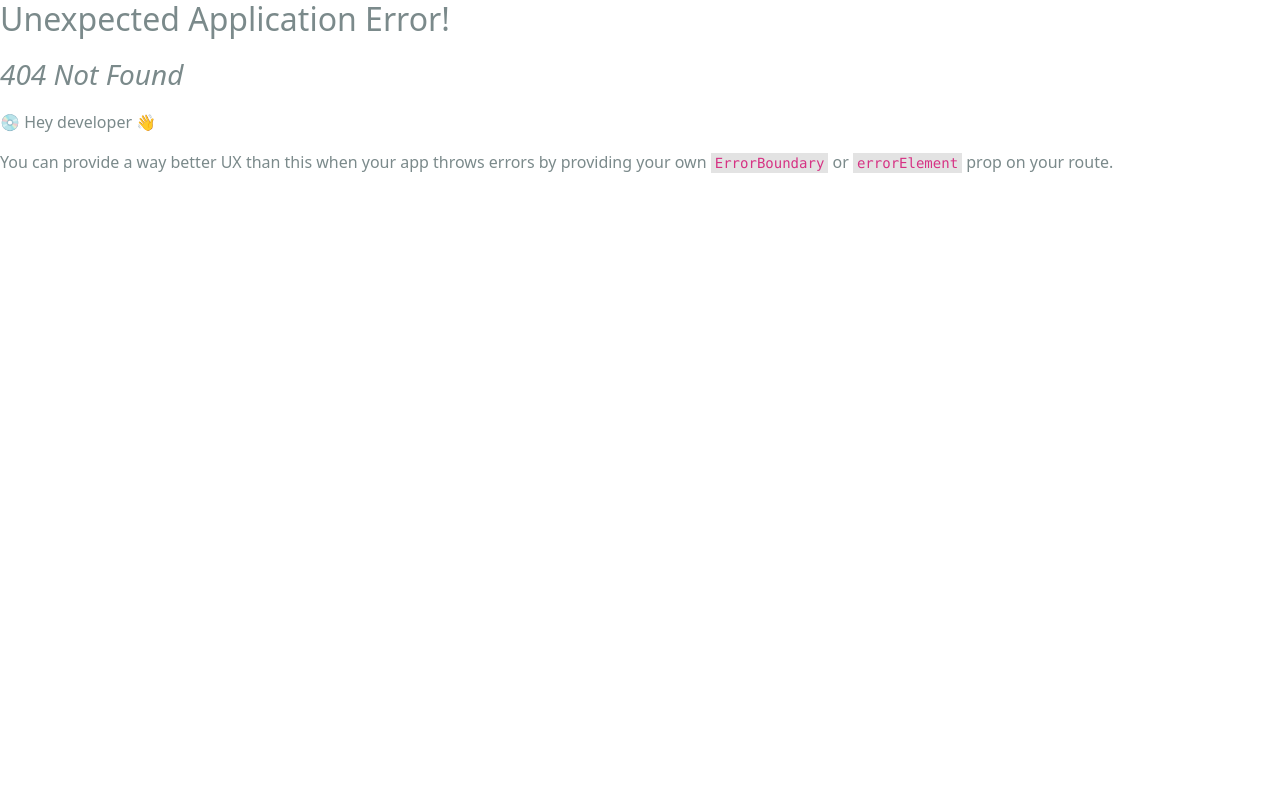
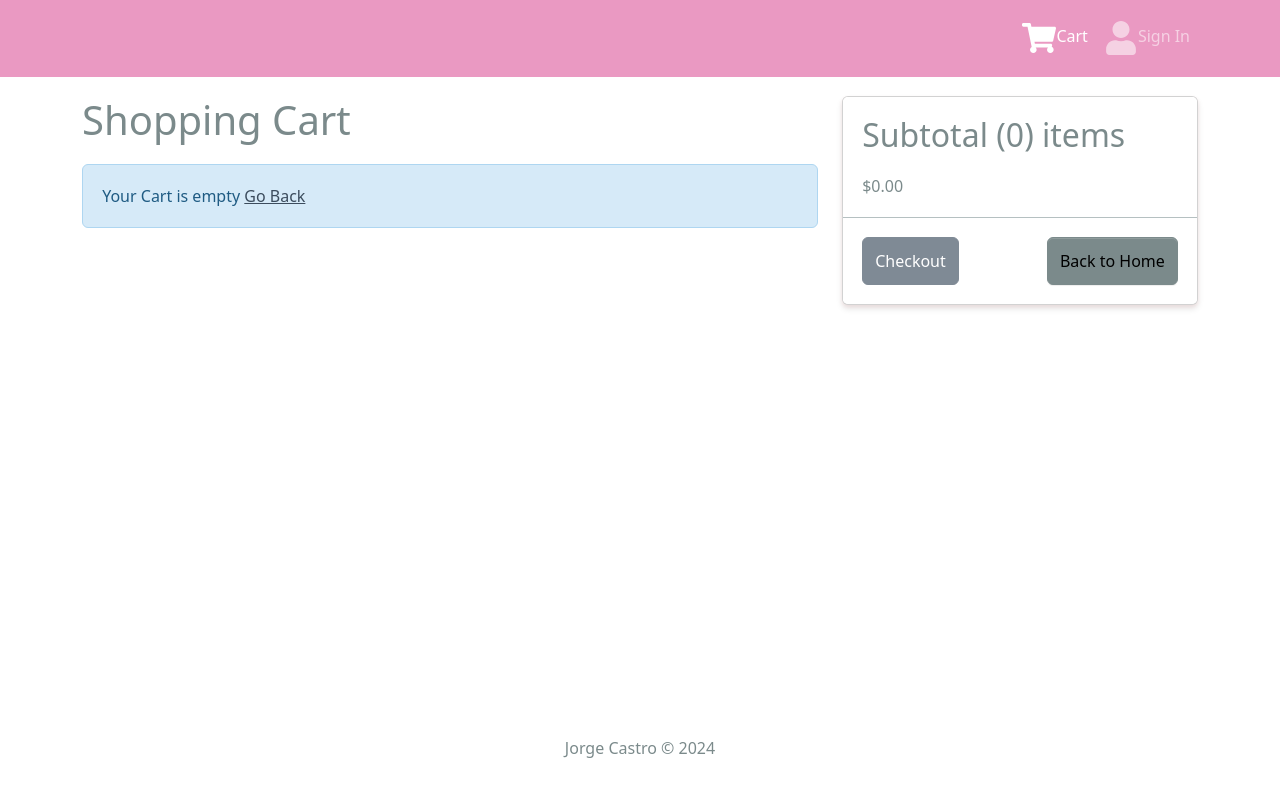
Before and after one commit to jlcastro1877/Kasual-tricot-store, a React (Create React App) app in the folder frontend/: page /cart in a window 1280 px wide. Before the commit this address had no page. Shown: the top 796 px of the page. Built offline with nearby package versions, Linux system fonts and the light colour scheme; a web font is replaced by a local one.

Commit message:
add button trash to remove item from the cart and logic to change the quantity from the cart

```diff
--- a/frontend/src/components/Header.jsx
+++ b/frontend/src/components/Header.jsx
@@ -1,19 +1,13 @@
 import React from "react";
-import { Navbar, Nav, Container } from "react-bootstrap";
+import { Badge, Navbar, Nav, Container } from "react-bootstrap";
 import { FaShoppingCart, FaUser } from "react-icons/fa";
 import { LinkContainer } from "react-router-bootstrap";
-// import logo from "../assets/Kasualelegant226.jpg";
+import { useSelector } from "react-redux";
 
-/**
- * Header component that displays a navigation bar at the top of the page.
- *
- * @component
- * @example
- * return (
- *   <Header />
- * )
- */
 const Header = () => {
+  // Retrieve cartItems from Redux state
+  const { cartItems } = useSelector((state) => state.cart);
+
   return (
     <header>
       <Navbar bg="dark" variant="dark" expand="md" collapseOnSelect>
@@ -30,6 +24,11 @@
                 <Nav.Link>
                   <FaShoppingCart size={34} fontSize={24} />
                   Cart
+                  {cartItems.length > 0 && (
+                    <Badge pill bg="success" style={{ marginLeft: "5px" }}>
+                      {cartItems.reduce((a, c) => a + c.quantity, 0)}
+                    </Badge>
+                  )}
                 </Nav.Link>
               </LinkContainer>
               <LinkContainer to="/login">
@@ -46,5 +45,4 @@
   );
 };
 
-// Exports the Header component as the default export
 export default Header;
--- a/frontend/src/index.js
+++ b/frontend/src/index.js
@@ -14,12 +14,14 @@
 import App from "./App";
 import HomePage from "./pages/HomePage";
 import ProductPage from "./pages/ProductPage";
+import CartPage from "./pages/CartPage";
 
 const router = createBrowserRouter(
   createRoutesFromElements(
     <Route path="/" element={<App />}>
       <Route index={true} path="/" element={<HomePage />} />
       <Route path="/product/:id" element={<ProductPage />} />
+      <Route path="/cart" element={<CartPage />} />
     </Route>
   )
 );
--- /dev/null
+++ b/frontend/src/pages/CartPage.jsx
@@ -0,0 +1,137 @@
+import React from "react";
+import { Link, useNavigate } from "react-router-dom";
+import { useDispatch, useSelector } from "react-redux";
+import {
+  Row,
+  Col,
+  ListGroup,
+  Image,
+  Form,
+  Button,
+  Card,
+} from "react-bootstrap";
+import { FaTrash } from "react-icons/fa";
+import Message from "../components/Message";
+import { addToCart, removeFromCart } from "../slices/cartSlice";
+
+const CartPage = () => {
+  const navigate = useNavigate();
+  const dispatch = useDispatch();
+  const cart = useSelector((state) => state.cart);
+  const cartItems = cart.cartItems || []; // Default to an empty array if undefined
+
+  const addToCartHandler = (item, quantity, size) => {
+    dispatch(addToCart({ ...item, quantity, size }));
+  };
+
+  const removeFromCartHandler = (id, size) => {
+    dispatch(removeFromCart({ _id: id, size }));
+  };
+
+  const goToHomePage = () => {
+    navigate("/");
+  };
+
+  return (
+    <Row>
+      <Col md={8}>
+        <h1 style={{ marginBottom: "20px" }}>Shopping Cart</h1>
+        {cartItems.length === 0 ? (
+          <Message>
+            Your Cart is empty <Link to="/">Go Back</Link>
+          </Message>
+        ) : (
+          <ListGroup variant="flush">
+            {cartItems.map((item) => (
+              <ListGroup.Item key={`${item._id}-${item.size}`}>
+                <Row>
+                  <Col md={2}>
+                    <Image src={item.image} alt={item.name} fluid rounded />
+                  </Col>
+                  <Col md={4}>
+                    <div>
+                      <Link
+                        to={`/product/${item._id}`}
+                        className="d-block mb-1"
+                      >
+                        {item.name}
+                      </Link>
+                      <div>
+                        <strong>Size:</strong> {item.size || "Not available"}
+                      </div>
+                    </div>
+                  </Col>
+                  <Col md={2}>${item.price}</Col>
+                  <Col md={2}>
+                    <Form.Control
+                      as="select"
+                      value={item.quantity}
+                      onChange={(e) =>
+                        addToCartHandler(
+                          item,
+                          Number(e.target.value),
+                          item.size
+                        )
+                      }
+                    >
+                      {[...Array(item.countInStock).keys()].map((x) => (
+                        <option key={x + 1} value={x + 1}>
+                          {x + 1}
+                        </option>
+                      ))}
+                    </Form.Control>
+                  </Col>
+                  <Col md={2}>
+                    <Button
+                      type="button"
+                      variant="light"
+                      onClick={() => removeFromCartHandler(item._id, item.size)}
+                    >
+                      <FaTrash />
+                    </Button>
+                  </Col>
+                </Row>
+              </ListGroup.Item>
+            ))}
+          </ListGroup>
+        )}
+      </Col>
+      <Col md={4}>
+        <Card>
+          <ListGroup variant="flush">
+            <ListGroup.Item>
+              <h2>
+                Subtotal (
+                {cartItems.reduce((acc, item) => acc + item.quantity, 0)}) items
+              </h2>
+              $
+              {cartItems
+                .reduce((acc, item) => acc + item.quantity * item.price, 0)
+                .toFixed(2)}
+            </ListGroup.Item>
+            <ListGroup.Item>
+              <div className="d-flex justify-content-between">
+                <Button
+                  type="button"
+                  className="btn-block"
+                  disabled={cartItems.length === 0}
+                >
+                  Checkout
+                </Button>
+                <Button
+                  type="button"
+                  variant="secondary"
+                  onClick={goToHomePage}
+                >
+                  Back to Home
+                </Button>
+              </div>
+            </ListGroup.Item>
+          </ListGroup>
+        </Card>
+      </Col>
+    </Row>
+  );
+};
+
+export default CartPage;
--- a/frontend/src/slices/cartSlice.js
+++ b/frontend/src/slices/cartSlice.js
@@ -1,6 +1,7 @@
 import { createSlice } from "@reduxjs/toolkit";
 import { updateCart } from "../utils/cartUtils";
 
+// Initialize the cart state from localStorage or set default values
 const initialState = localStorage.getItem("cart")
   ? JSON.parse(localStorage.getItem("cart"))
   : {
@@ -16,33 +17,33 @@
   initialState,
   reducers: {
     addToCart: (state, action) => {
-      const item = action.payload;
+      const { _id, size, quantity } = action.payload;
       const existItem = state.cartItems.find(
-        (x) => x._id === item._id && x.size === item.size
+        (x) => x._id === _id && x.size === size
       );
 
       if (existItem) {
         // Update quantity if item already exists
         state.cartItems = state.cartItems.map((x) =>
-          x._id === existItem._id && x.size === item.size
-            ? { ...x, quantity: x.quantity + item.quantity }
-            : x
+          x._id === _id && x.size === size ? { ...x, quantity: quantity } : x
         );
       } else {
         // Add new item to cart
-        state.cartItems = [
-          ...state.cartItems,
-          { ...item, quantity: item.quantity },
-        ];
+        state.cartItems = [...state.cartItems, { ...action.payload, quantity }];
       }
 
-      // Call updateCart to recalculate prices and update state
+      // Recalculate cart prices
       updateCart(state);
     },
-    // Add other reducers if necessary
+    removeFromCart: (state, action) => {
+      const { _id, size } = action.payload;
+      state.cartItems = state.cartItems.filter(
+        (x) => !(x._id === _id && x.size === size)
+      );
+    },
   },
 });
 
-export const { addToCart } = cartSlice.actions;
+export const { addToCart, removeFromCart } = cartSlice.actions;
 
 export default cartSlice.reducer;
```
